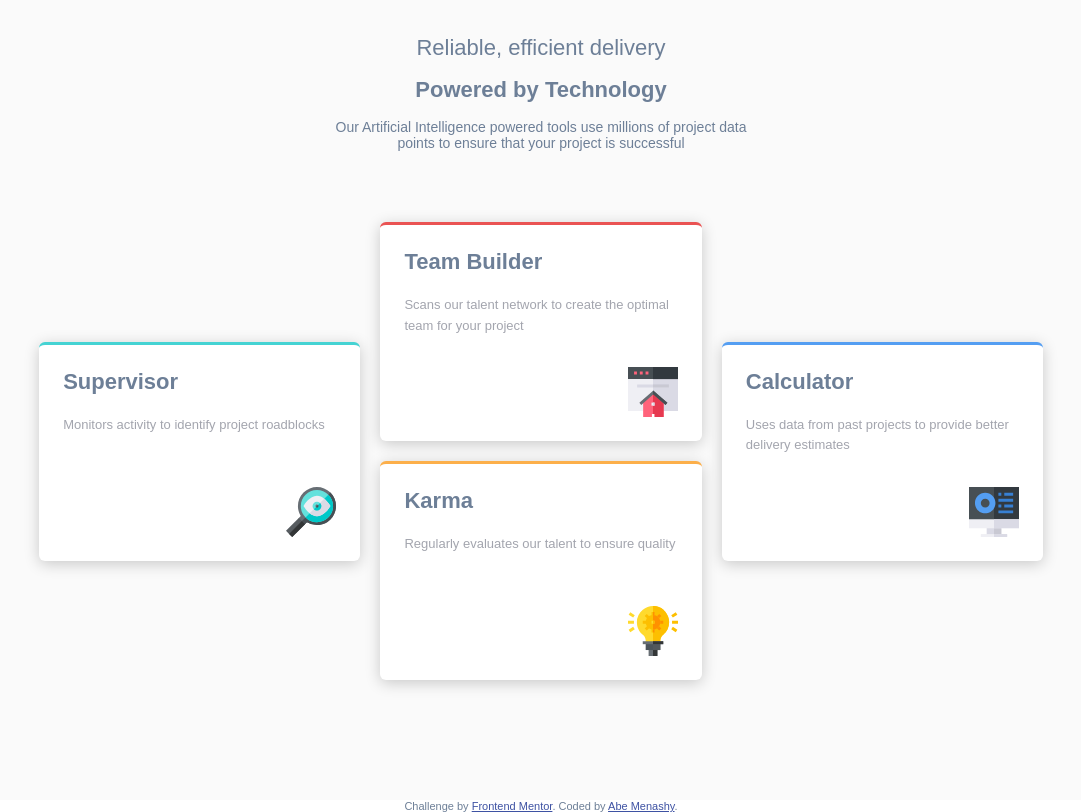
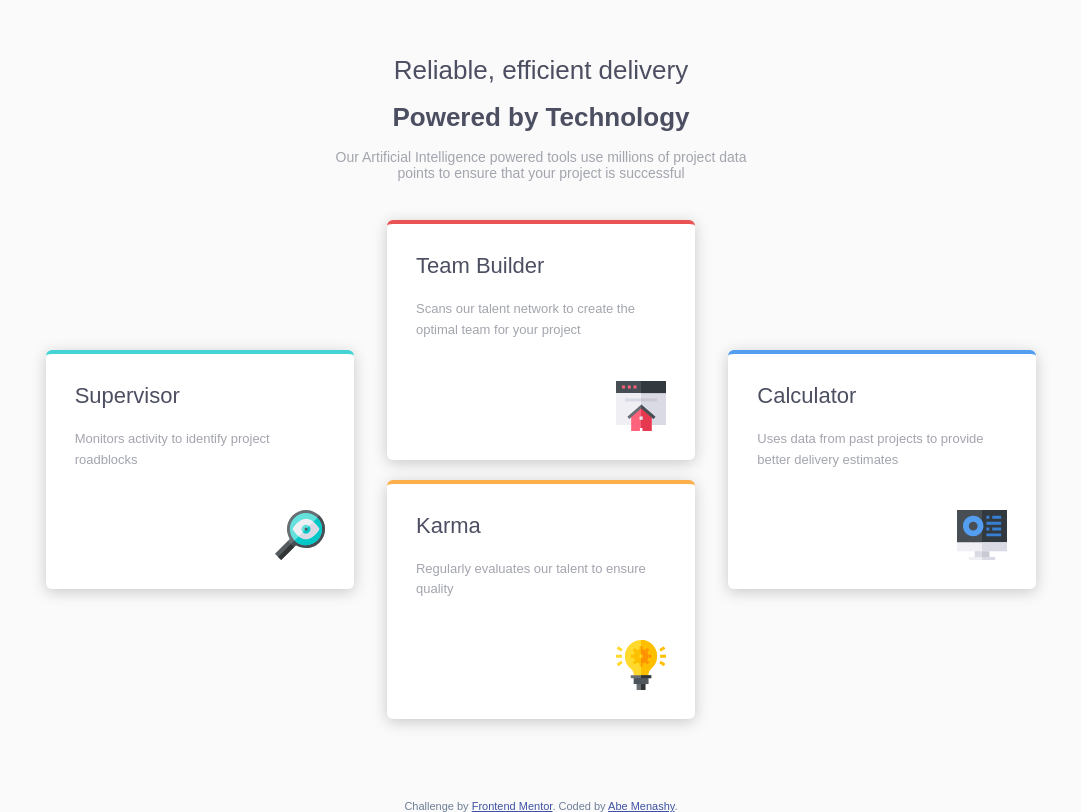
Before and after one commit to abe-m1/four-card-feature-section, a website: page index.html in a window 1280 px wide. Shown: the whole page, without its empty margins (99-1180 px from the left). Drawn offline with Linux system fonts and the light colour scheme.

Commit message:
desktop fixes

```diff
--- a/scss/main.scss
+++ b/scss/main.scss
@@ -11,7 +11,7 @@ $grayishBlue: hsl(229, 6%, 66%);
 $veryLightGray: hsl(0, 0%, 98%);
 
 @mixin border-color($color) {
-  border-top: 3px solid $color;
+  border-top: 4px solid $color;
 }
 
 html {
@@ -29,48 +29,54 @@ body {
   font-family: 'Karla', sans-serif;
   color: hsl(214, 17%, 51%);
   box-sizing: border-box;
-  height: 100vh;
+  background-color: $veryLightGray;
 }
 
 .container {
-  background-color: $veryLightGray;
-  height: 100%;
-  margin: 0;
+  height: 100vh;
+  // height: 100%;
+  max-width: 1440px;
+  margin: 0 auto;
 }
 
 .columns {
   display: flex;
   width: 80%;
   margin: auto;
-  height: 75vh;
+  // height: 75vh;
 
   &__left {
-    flex: 20%;
+    flex: 1;
     display: flex;
     flex-direction: column;
     justify-content: center;
+    align-items: center;
   }
 
   &__center {
-    flex: 20%;
+    flex: 1;
     display: flex;
     flex-direction: column;
     justify-content: center;
+    align-items: center;
   }
 
   &__right {
-    flex: 20%;
+    flex: 1;
     display: flex;
     flex-direction: column;
     justify-content: center;
+    align-items: center;
   }
 }
 
 .card {
   background-color: white;
-  width: 80%;
+  width: 100%;
   margin: auto;
-  height: 21vh;
+  // height: 21vh;
+  width: 250px;
+  // height: 250px;
   border-top: 3px solid $blue;
   border-radius: 6px;
   box-shadow: 0px 3px 15px rgba(0, 0, 0, 0.2);
@@ -79,10 +85,10 @@ body {
   display: flex;
   flex-direction: column;
   justify-content: space-between;
-  padding: 2.4rem;
+  padding: 2.9rem;
 
   &__sub {
-    margin-bottom: auto;
+    margin-bottom: 4rem;
     font-size: 1.3rem;
     line-height: 1.6;
     color: $grayishBlue;
@@ -90,8 +96,9 @@ body {
 
   &__title {
     font-size: 2.2rem;
-    font-weight: 700;
+    font-weight: 400;
     margin-bottom: 2rem;
+    color: $veryDarkBlue;
   }
 
   &__image {
@@ -119,21 +126,28 @@ body {
 
 .text-container {
   text-align: center;
-  padding-top: 3.5rem;
+  padding-top: 5.5rem;
+  color: $veryDarkBlue;
 
   &__title {
-    font-size: 2.2rem;
+    font-size: 2.6rem;
     margin-bottom: 1.6rem;
+    font-weight: 200;
   }
 
   &__sub-title {
-    font-size: 2.2rem;
+    font-size: 2.6rem;
     font-weight: 700;
     margin-bottom: 1.6rem;
   }
 
   &__content {
     font-size: 1.4rem;
+    color: $grayishBlue;
+
+    &:last-of-type {
+      margin-bottom: 2.9rem;
+    }
   }
 }
 
```
Also changed, not shown: css/style.css.
